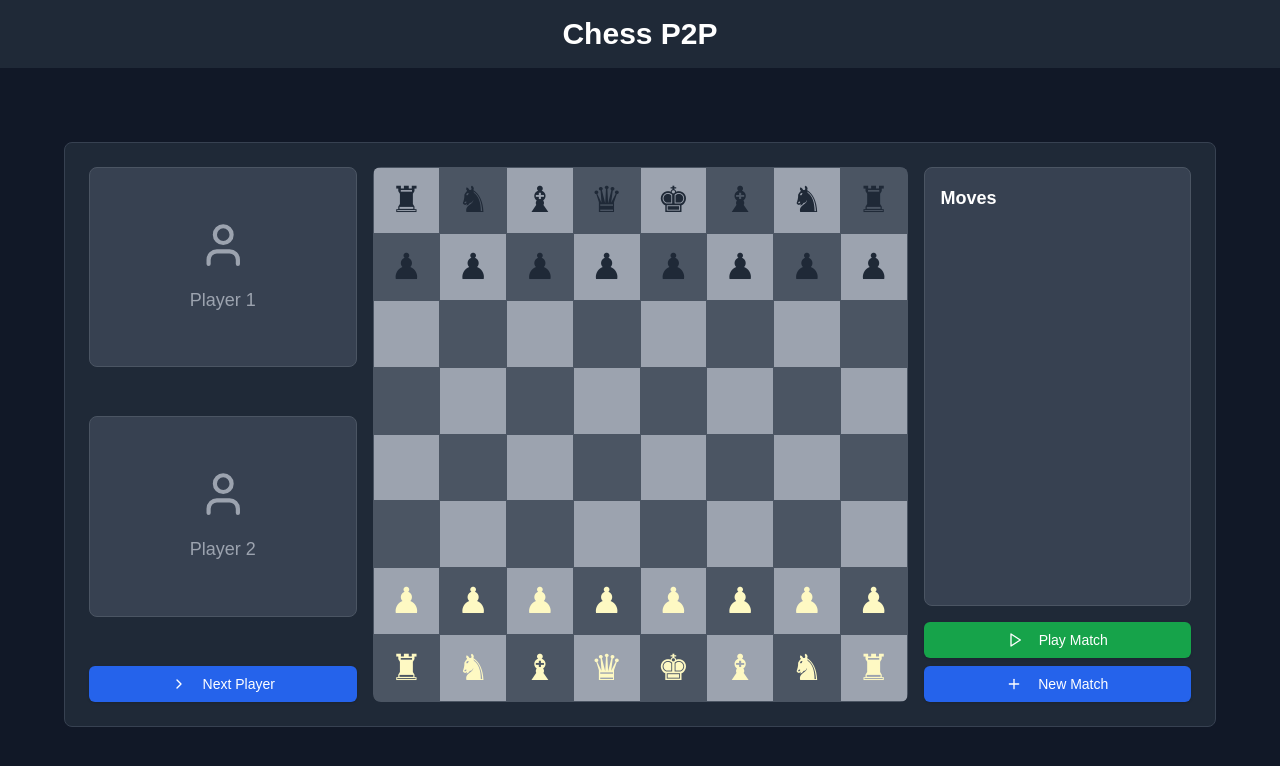
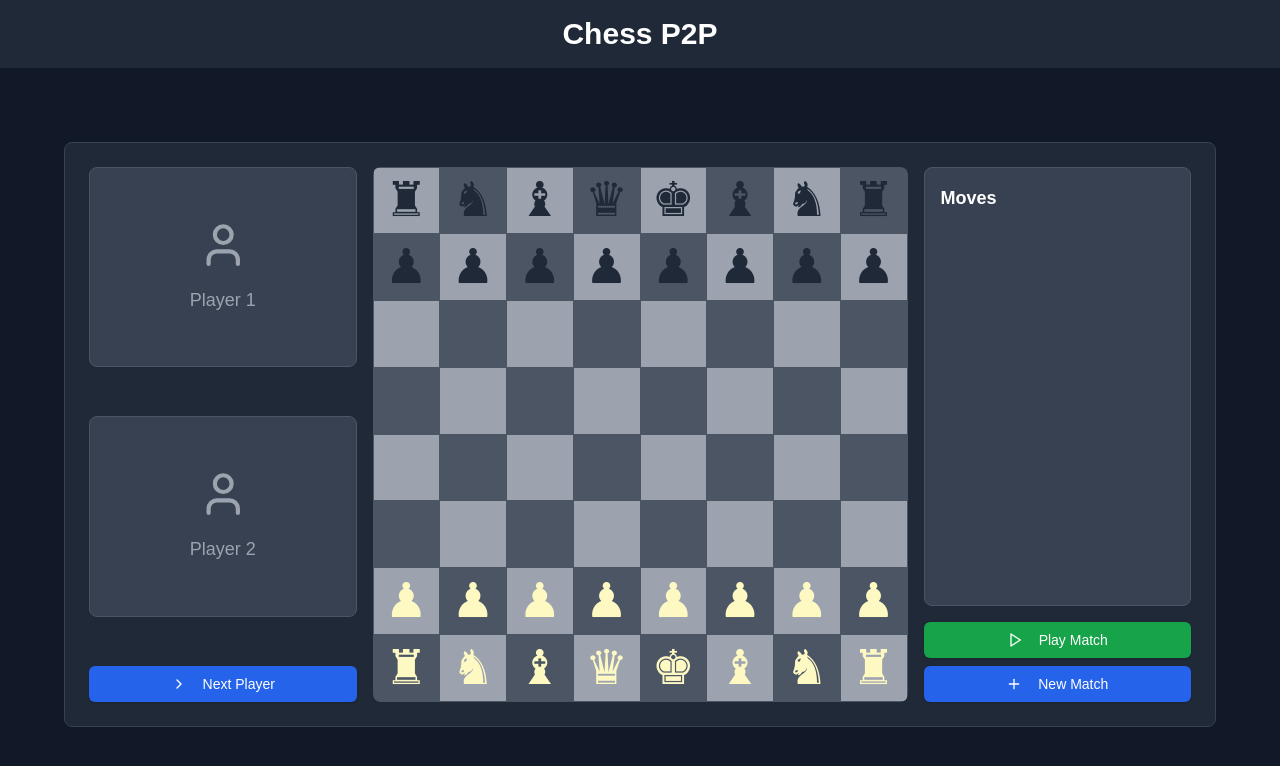
Before and after one commit to nurmandev/chess-p2p, a Next.js app: page /game in a window 1280 px wide. Shown: the top 766 px of the page. Built offline with nearby package versions, Linux system fonts and the light colour scheme.

Commit message:
Refactor: Increase font size of chess pieces in ChessBoard component

```diff
--- a/src/components/shared/ChessBoard.tsx
+++ b/src/components/shared/ChessBoard.tsx
@@ -44,7 +44,7 @@ function ChessBoard() {
     };
 
     return (
-      <span className={`text-4xl ${color === 'white' ? 'text-yellow-100' : 'text-gray-800'}`}>
+      <span className={`text-5xl ${color === 'white' ? 'text-yellow-100' : 'text-gray-800'}`}>
         {pieceSymbols[color][piece]}
       </span>
     );
```
